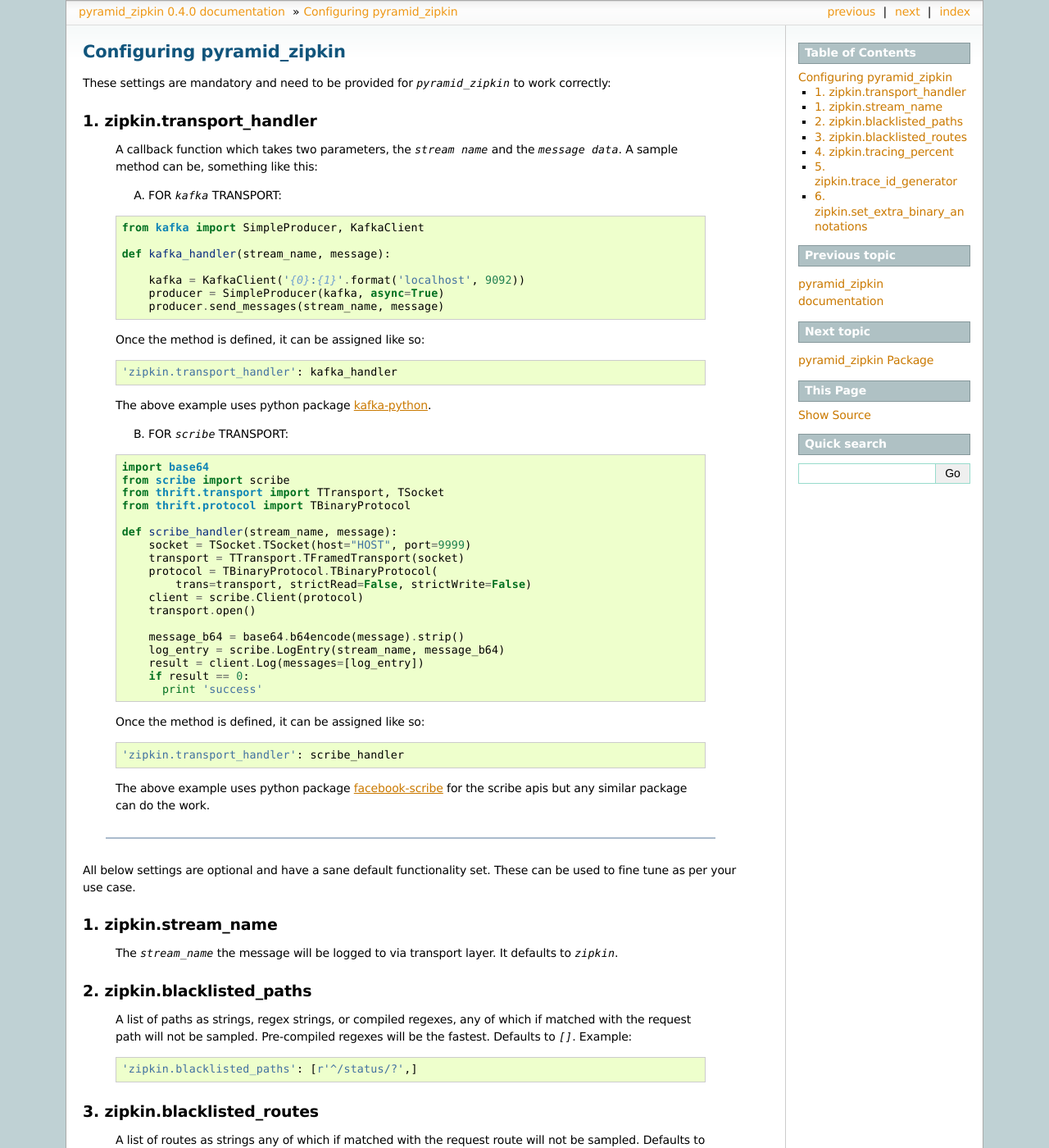
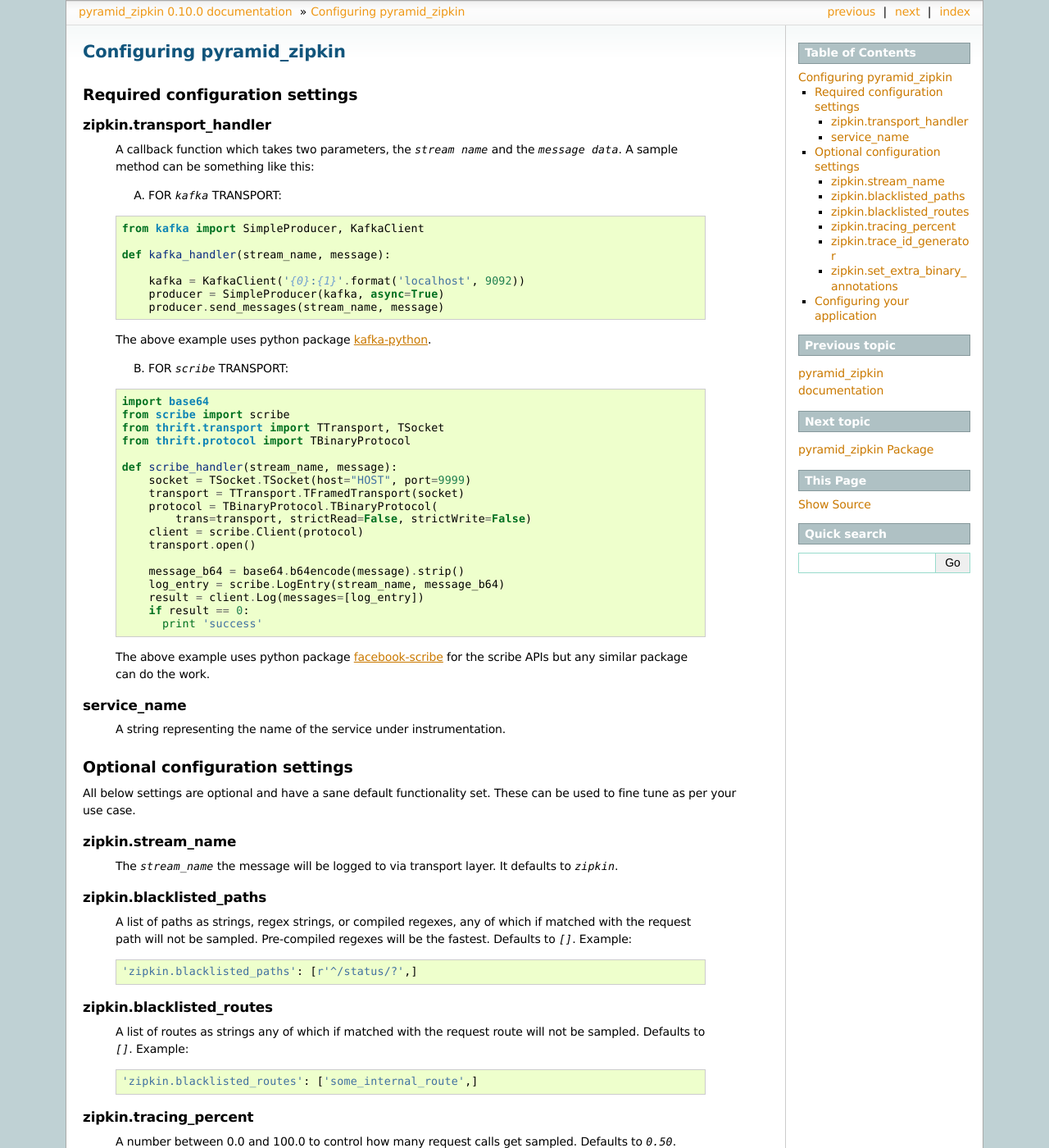
Before and after one commit to Yelp/pyramid_zipkin, a Sphinx documentation site: the page built from docs/source/configuring_zipkin.rst, in a window 1280 px wide and 1400 px high. Shown: the whole window at 82% size. Built offline with Sphinx 7.4.7, drawn with Linux system fonts in a browser that asks for light colours; some of the changed text lies outside the part shown.

Commit message:
Update changelog and documentation for v0.10.0

```diff
--- a/CHANGELOG.rst
+++ b/CHANGELOG.rst
@@ -1,3 +1,7 @@
+0.10.0 (2016-04-12)
+-------------------
+- Always generate ZipkinAttrs, even when a request isn't sampled.
+
 0.9.2 (2016-04-07)
 ------------------
 - Don't set parent_span_id on root span
--- a/docs/source/conf.py
+++ b/docs/source/conf.py
@@ -6,7 +6,7 @@ extensions = [
     'sphinx.ext.intersphinx',
 ]
 
-release = "0.4.0"
+release = "0.10.0"
 
 # Add any paths that contain templates here, relative to this directory.
 templates_path = ['_templates']
--- a/docs/source/configuring_zipkin.rst
+++ b/docs/source/configuring_zipkin.rst
@@ -1,13 +1,13 @@
 Configuring pyramid_zipkin
 ==========================
 
-These settings are mandatory and need to be provided for `pyramid_zipkin` to
-work correctly:
+Required configuration settings
+-------------------------------
 
-1. zipkin.transport_handler
----------------------------
+zipkin.transport_handler
+~~~~~~~~~~~~~~~~~~~~~~~~
     A callback function which takes two parameters, the `stream name` and the
-    `message data`. A sample method can be, something like this:
+    `message data`. A sample method can be something like this:
 
     A) FOR `kafka` TRANSPORT:
 
@@ -20,12 +20,6 @@ work correctly:
             kafka = KafkaClient('{0}:{1}'.format('localhost', 9092))
             producer = SimpleProducer(kafka, async=True)
             producer.send_messages(stream_name, message)
-
-    Once the method is defined, it can be assigned like so:
-
-    .. code-block:: python
-
-        'zipkin.transport_handler': kafka_handler
 
     The above example uses python package `kafka-python <https://pypi.python.org/pypi/kafka-python>`_.
 
@@ -52,38 +46,40 @@ work correctly:
             if result == 0:
               print 'success'
 
-    Once the method is defined, it can be assigned like so:
+    The above example uses python package
+    `facebook-scribe <https://pypi.python.org/pypi/facebook-scribe/>`_
+    for the scribe APIs but any similar package can do the work.
 
-    .. code-block:: python
-
-        'zipkin.transport_handler': scribe_handler
-
-    The above example uses python package `facebook-scribe <https://pypi.python.org/pypi/facebook-scribe/>`_
-    for the scribe apis but any similar package can do the work.
-
--------------------------------------------------------------------------
-
-All below settings are optional and have a sane default functionality set. These can be used to
-fine tune as per your use case.
-
-1. zipkin.stream_name
----------------------
-    The `stream_name` the message will be logged to via transport layer. It defaults to `zipkin`.
+service_name
+~~~~~~~~~~~~~~~
+    A string representing the name of the service under instrumentation.
 
 
-2. zipkin.blacklisted_paths
----------------------------
-    A list of paths as strings, regex strings, or compiled regexes, any of which if matched with the
-    request path will not be sampled. Pre-compiled regexes will be the fastest.
-    Defaults to `[]`. Example:
+Optional configuration settings
+-------------------------------
+
+All below settings are optional and have a sane default functionality set.
+These can be used to fine tune as per your use case.
+
+zipkin.stream_name
+~~~~~~~~~~~~~~~~~~
+    The `stream_name` the message will be logged to via transport layer.
+    It defaults to `zipkin`.
+
+
+zipkin.blacklisted_paths
+~~~~~~~~~~~~~~~~~~~~~~~~~~~
+    A list of paths as strings, regex strings, or compiled regexes, any of
+    which if matched with the request path will not be sampled. Pre-compiled
+    regexes will be the fastest. Defaults to `[]`. Example:
 
     .. code-block:: python
 
         'zipkin.blacklisted_paths': [r'^/status/?',]
 
 
-3. zipkin.blacklisted_routes
-----------------------------
+zipkin.blacklisted_routes
+~~~~~~~~~~~~~~~~~~~~~~~~~
     A list of routes as strings any of which if matched with the request route
     will not be sampled. Defaults to `[]`. Example:
 
@@ -92,8 +88,8 @@ fine tune as per your use case.
         'zipkin.blacklisted_routes': ['some_internal_route',]
 
 
-4. zipkin.tracing_percent
--------------------------
+zipkin.tracing_percent
+~~~~~~~~~~~~~~~~~~~~~~
     A number between 0.0 and 100.0 to control how many request calls get sampled.
     Defaults to `0.50`. Example:
 
@@ -102,18 +98,19 @@ fine tune as per your use case.
         'zipkin.tracing_percent': 100.0  # Trace all the calls.
 
 
-5. zipkin.trace_id_generator
-----------------------------
-    A method definition to generate a `trace_id` for the request. The trace_id is
-    expected to be a 64-bit hex string (e.g. '17133d482ba4f605'). By default, it
-    creates a random trace id.
+zipkin.trace_id_generator
+~~~~~~~~~~~~~~~~~~~~~~~~~
+    A method definition to generate a `trace_id` for the request. This is
+    useful if you, say, have a unique_request_id you'd like to preserve.
+    The trace_id must be a 64-bit hex string (e.g. '17133d482ba4f605').
+    By default, it creates a random trace id.
 
     The method MUST take `request` as a parameter (so that you can make trace
     id deterministic).
 
 
-6. zipkin.set_extra_binary_annotations
---------------------------------------
+zipkin.set_extra_binary_annotations
+~~~~~~~~~~~~~~~~~~~~~~~~~~~~~~~~~~~
     A method that takes `request` and `response` objects as parameters
     and produces extra binary annotations. If this config is omitted,
     only `http.uri` and `http.uri.qs` are added as binary annotations.
@@ -128,12 +125,17 @@ fine tune as per your use case.
         settings['zipkin.set_extra_binary_annotations'] = set_binary_annotations
 
 
-These settings can be added like so:
+Configuring your application
+----------------------------
+
+These settings can be added at Pyramid application setup like so:
 
 .. code-block:: python
 
         def main(global_config, **settings):
             # ...
+            settings['service_name'] = 'zipkin'
+            settings['zipkin.transport_handler'] = scribe_handler
             settings['zipkin.blacklisted_paths'] = [r'^/foo/?']
             settings['zipkin.blacklisted_routes'] = ['bar']
             settings['zipkin.trace_id_generator'] = lambda req: '0x42'
--- a/docs/source/index.rst
+++ b/docs/source/index.rst
@@ -12,11 +12,13 @@ Features include:
 
 * API ``create_headers_for_new_span`` to generate new client headers.
 
-* API ``ClientSpanContext`` for creating new client spans
+* API ``ClientSpanContext`` for creating trees of new client spans.
 
 * Adds ``http.uri`` and ``http.uri.qs`` binary annotations automatically for each trace.
 
-* Allows configuration of arbitrary additional binary annotations
+* Allows configuration of arbitrary additional binary annotations.
+
+* Allows logging of additional annotations and client spans at any point in request context.
 
 Install
 -------
--- a/setup.py
+++ b/setup.py
@@ -4,7 +4,7 @@
 from setuptools import find_packages
 from setuptools import setup
 
-__version__ = "0.9.2"
+__version__ = "0.10.0"
 
 setup(
     name='pyramid_zipkin',
```
Also changed, not shown: 1 other file.
